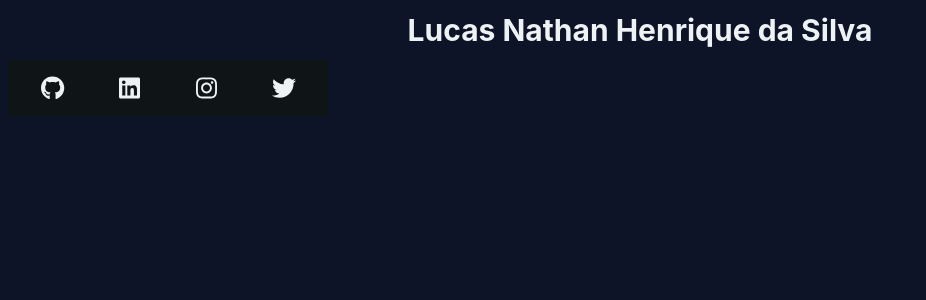
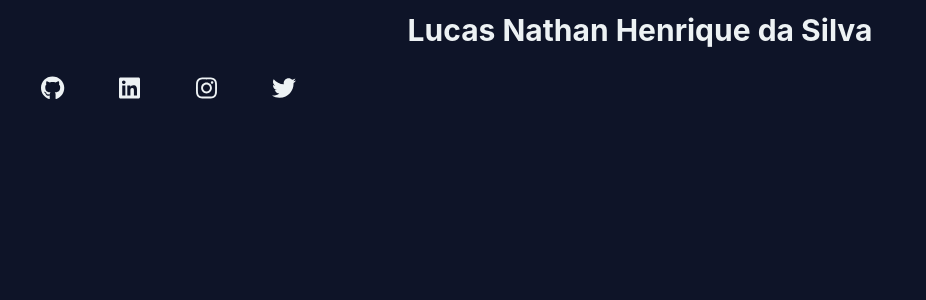
Before and after one commit to lucasnathandev/portfolio, a Vue app: page / in a window 1280 px wide. Shown: the top 300 px of the page, without its empty margins (0-926 px from the left). Built offline with nearby package versions, Linux system fonts and the light colour scheme.

Commit message:
feat: ProfilePhoto and Footer component created

```diff
--- /dev/null
+++ b/src/resources/home/components/Footer.vue
@@ -0,0 +1,14 @@
+<script setup lang="ts">
+
+</script>
+
+<template>
+  <footer class="home-footer"></footer>
+</template>
+
+<style scoped>
+.home-footer {
+  @apply w-full h-full min-h-[200px];
+  grid-area: "foot";
+}
+</style>
--- a/src/resources/home/components/Social.vue
+++ b/src/resources/home/components/Social.vue
@@ -27,6 +27,6 @@ const socialLinks: { socialIcon: Icon, url: string, hover?: string }[] = [
 
 <style scoped>
 .social {
-  @apply gap-3 flex flex-1 items-center bg-myrtle_green-100 justify-around p-3 max-w-[320px];
+  @apply gap-3 flex flex-1 items-center justify-around p-3 max-w-[320px];
 }
 </style>
```
Also changed, not shown: src/resources/profile/components/ProfilePhoto.vue (added).
